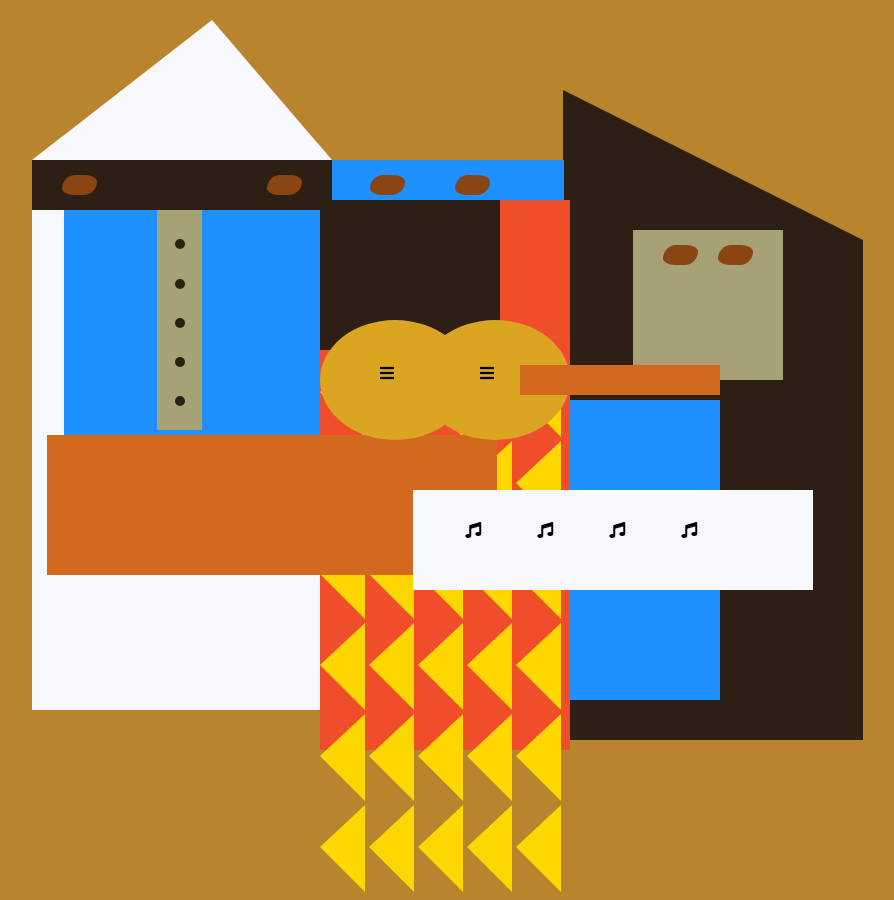
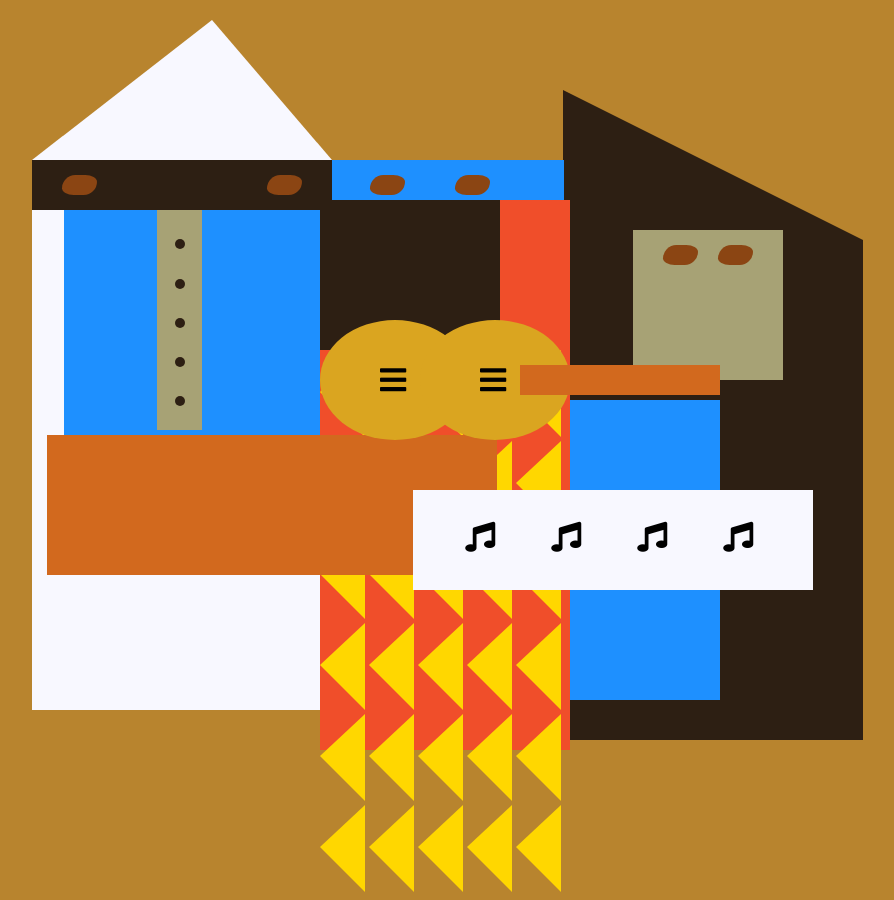
Before and after one commit to IamVictheCG/Picasso-Painting, a plain HTML site: page index.html in a window 1280 px wide. Shown: the whole page, without its empty margins (192-1086 px from the left). Drawn offline with Linux system fonts and the light colour scheme.

Commit message:
updates made

```diff
--- a/Styles.css
+++ b/Styles.css
@@ -244,3 +244,6 @@ body {
   top: 15px;
   left: 30px;
 }
+.fas {
+  font-size: 30px;
+}
```
Lines whose indentation alone changed are shown as unchanged.
